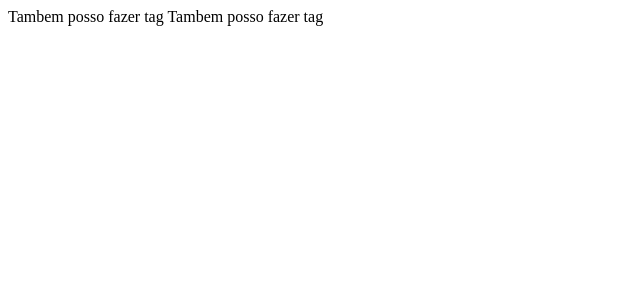
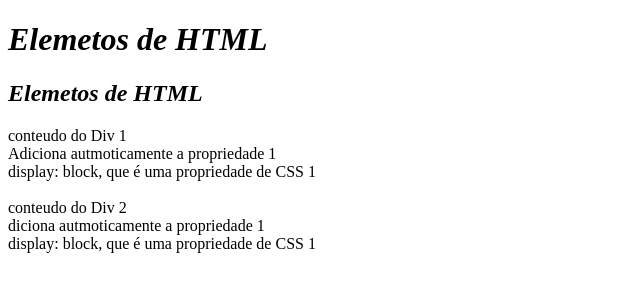
Before and after one commit to David-Lisboa/Ocean_Python_HTML_CSS_09_11_2020, a plain HTML site: page index.html in a window 1280 px wide. Shown: the whole page, without its empty margins (0-640 px from the left). Drawn offline with Linux system fonts and the light colour scheme.

Commit message:
1ª parte da aula

```diff
--- a/index.html
+++ b/index.html
@@ -1,18 +1,31 @@
 <!DOCTYPE html>
 <html lang="en">
-<head>
-    <meta charset="UTF-8">
-    <meta name="viewport" content="width=device-width, initial-scale=1.0">
+  <head>
+    <meta charset="UTF-8" />
+    <meta name="viewport" content="width=device-width, initial-scale=1.0" />
     <title>Document</title>
-</head>
-<body>
+  </head>
+  <body>
 
-</body>
+    <h1>
+        <i class="fas fa-elementor    ">Elemetos de HTML</i>
+    </h1>
+
+    <h2>
+        <i class="fas fa-elementor    ">Elemetos de HTML</i>
+    </h2>
+
+
+    <div display: block>
+      conteudo do Div 1<br>
+      Adiciona autmoticamente a propriedade 1<br>
+      display: block, que é uma propriedade de CSS 1<br>
+    </div>
+    <br>
+    <div>
+        conteudo do Div 2<br>
+        diciona autmoticamente a propriedade 1<br>
+        display: block, que é uma propriedade de CSS 1<br>
+    </div>
+  </body>
 </html>
-<ocean>
-    Tambem posso fazer tag
-</ocean>
-
-<ocean atributo = "valor_do_atributo">
-    Tambem posso fazer tag
-</ocean>
```
